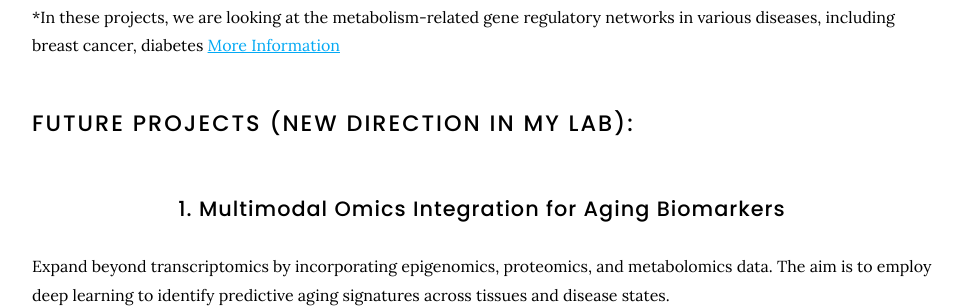
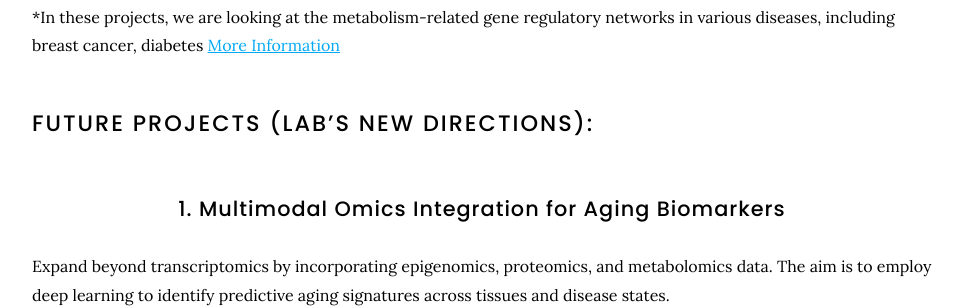
Before and after one commit to Hossein-Fallahi/Fallahi-Bioinformatics-Lab, a Jekyll site: the page built from projects/index.md, in a window 1280 px wide and 900 px high, scrolled down 976 px. Shown: the part 153-461 px from the top of the window, without its empty margins (158-1121 px from the left). Built offline with Jekyll 4.4.1, drawn with Linux system fonts in a browser that asks for light colours; nearby versions of some CDN libraries.

Commit message:
Update index.md

```diff
--- a/projects/index.md
+++ b/projects/index.md
@@ -35,7 +35,7 @@ nav:
 *In these projects, we are looking at the metabolism-related gene regulatory networks in various diseases, including breast cancer, diabetes [More Information](https://fallahi-bioinformatics-lab.github.io/Lipids-and-Protein-metabolism-in-diabetes-and-cancer/)
 {:.left}
 
-# Future projects (new direction in my lab):
+# Future projects (lab's new directions):
 {:.left}
 ## 1. Multimodal Omics Integration for Aging Biomarkers
 Expand beyond transcriptomics by incorporating epigenomics, proteomics, and metabolomics data. The aim is to employ deep learning to identify predictive aging signatures across tissues and disease states.
```
